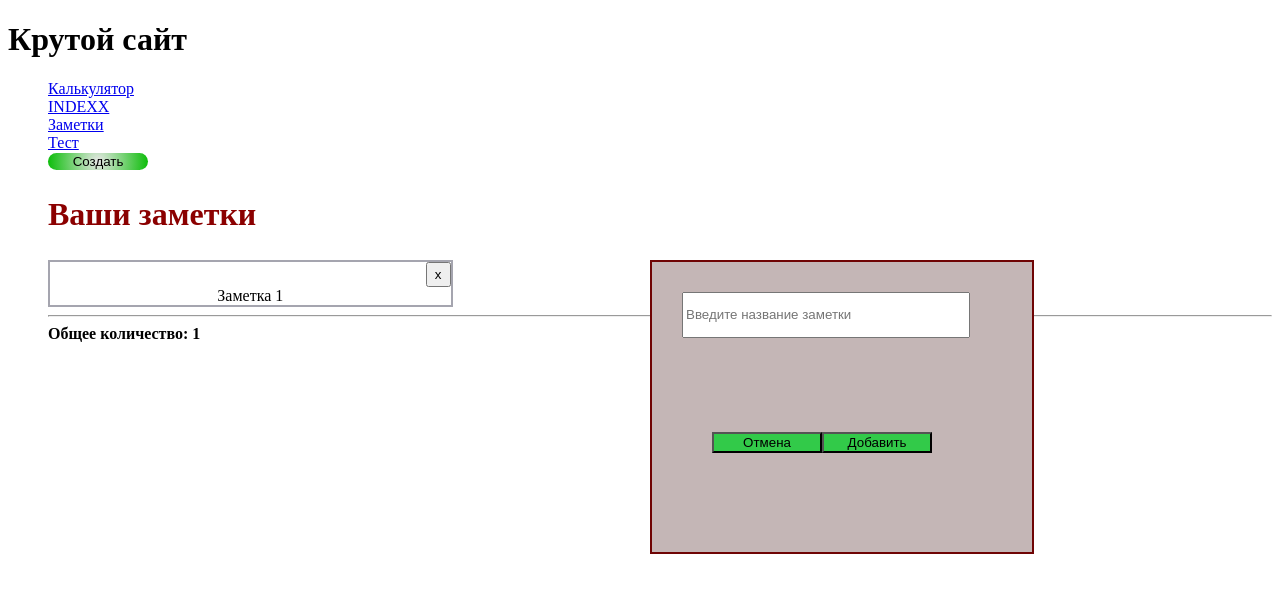
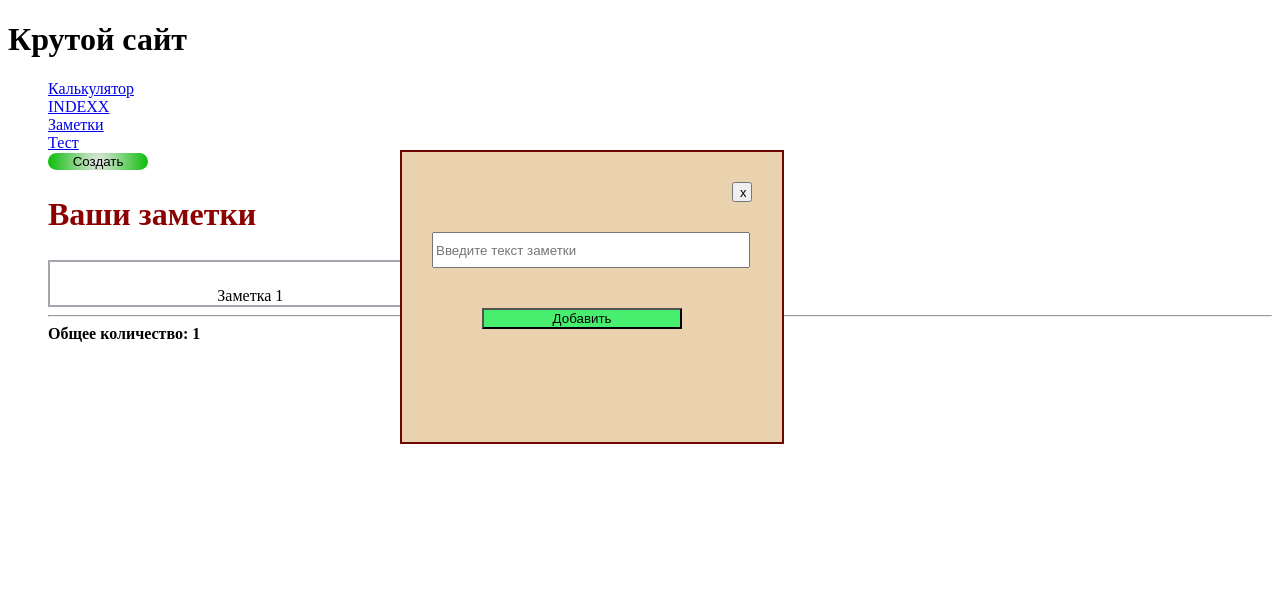
Before and after one commit to Respublicanec/nuxtproject, a Nuxt app: page /notes in a window 1280 px wide. Both pictures are taken after a click on the button "Создать". Shown: the top 592 px of the page. Built offline with nearby package versions, Linux system fonts and the light colour scheme.

Commit message:
moved modal to component

```diff
--- a/components/BaseButton.vue
+++ b/components/BaseButton.vue
@@ -1,12 +1,12 @@
 <template>
   <div class="new-note-conteiner">
-    <button class="new-note">{{ newNote }}</button>
+    <button class="base-button">{{ title }}</button>
   </div>
 </template>
 
 <script setup>
 defineProps({
-  newNote: {},
+  title: {},
 });
 </script>
 
@@ -14,7 +14,7 @@ defineProps({
 .new-note-conteiner {
   width: 100px;
 }
-.new-note {
+.base-button {
   width: 100px;
   border-radius: 50px;
   background: radial-gradient(circle, #e9e8e8, #0bbd08);
--- /dev/null
+++ b/components/ModalNewNottes.vue
@@ -0,0 +1,60 @@
+<template>
+  <div>
+    <div class="modal">
+      <div>
+        <button class="btn-cancel" @click="cancel">x</button>
+        <input
+          class="text-note"
+          type="text"
+          v-model="textNote"
+          placeholder="Введите текст заметки"
+        />
+        <button class="btn-new-note" @click="addNewNote">Добавить</button>
+      </div>
+    </div>
+  </div>
+</template>
+
+<script setup>
+const emit = defineEmits(["cancel", "newNotes"]);
+const textNote = ref("");
+
+const cancel = () => {
+  emit("cancel");
+};
+const addNewNote = () => {
+  emit("newNotes", textNote.value);
+  textNote.value = "";
+};
+</script>
+
+<style>
+.modal {
+  min-width: 250px;
+  height: 230px;
+  width: 320px;
+  padding: 30px;
+  position: absolute;
+  left: 400px;
+  top: 150px;
+  background-color: rgb(234, 210, 175);
+  border: 2px solid rgb(111, 4, 4);
+}
+.btn-cancel {
+  margin-left: 300px;
+  font-size: 13px;
+  height: 20px;
+  width: 20px;
+}
+.text-note {
+  margin-top: 30px;
+  height: 30px;
+  width: 310px;
+}
+.btn-new-note {
+  margin-left: 50px;
+  margin-top: 40px;
+  width: 200px;
+  background-color: rgb(72, 239, 111);
+}
+</style>
--- a/pages/notes.vue
+++ b/pages/notes.vue
@@ -1,6 +1,6 @@
 <template>
   <div>
-    <BaseButton @click="visibilitiModal = true" newNote="Создать" />
+    <BaseButton @click="visibilitiModal = true" title="Создать" />
   </div>
   <div class="container">
     <div>
@@ -12,24 +12,15 @@
       >
         Ваши заметки
       </h1>
-      <div v-if="visibilitiModal" class="modal">
-        <div class="modal-input">
-          <input
-            class="input"
-            type="text"
-            placeholder="Введите название заметки"
-            v-model="titleNoteValue"
-            @keypress.enter="addNote"
-          />
-        </div>
 
-        <div class="wrapper">
-          <button class="btn-modal" @click="visibilitiModal = false">
-            Отмена
-          </button>
-          <button class="btn-modal" @click="addNote">Добавить</button>
-        </div>
+      <div>
+        <ModalNewNottes
+          v-if="visibilitiModal"
+          @cancel="visibilitiModal = false"
+          @newNotes="handleNewNotes"
+        />
       </div>
+
       <ul class="list">
         <li
           v-for="(note, index) in notes"
@@ -54,6 +45,10 @@
 </template>
 
 <script setup>
+const handleCancel = () => {
+  visibilitiModal.value = false;
+};
+
 const loadNotes = () => {
   const storedNotes = localStorage.getItem("notes");
   if (storedNotes) {
@@ -79,14 +74,11 @@ const getRandomColor = () => {
   }
   return color;
 };
-
-const addNote = () => {
-  const newNote = {
-    title: titleNoteValue.value,
+const handleNewNotes = (note) => {
+  notes.value.push({
+    title: note,
     bgColor: getRandomColor(),
-  };
-  notes.value.push(newNote);
-  titleNoteValue.value = "";
+  });
   visibilitiModal.value = false;
   saveNotes();
 };
```
